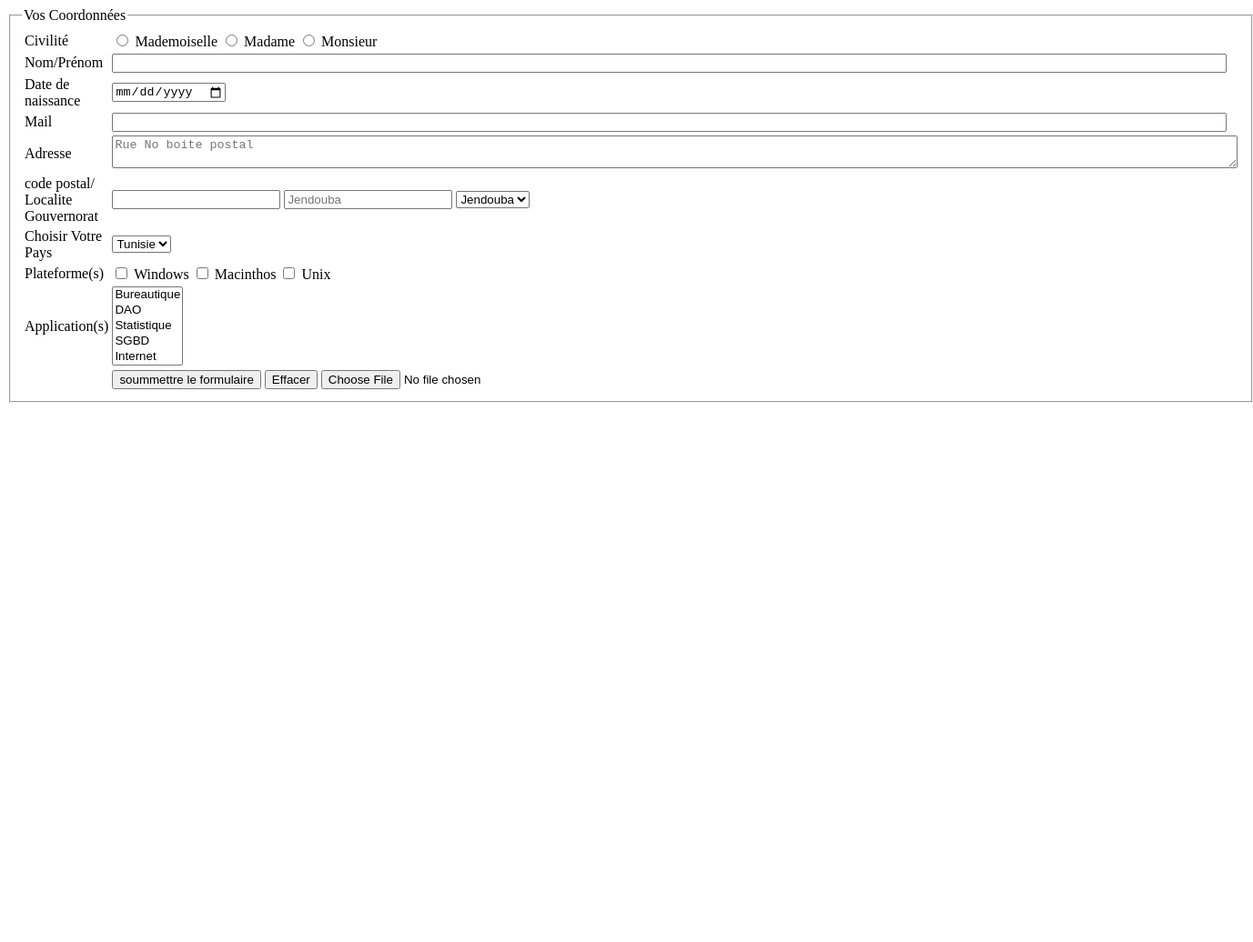
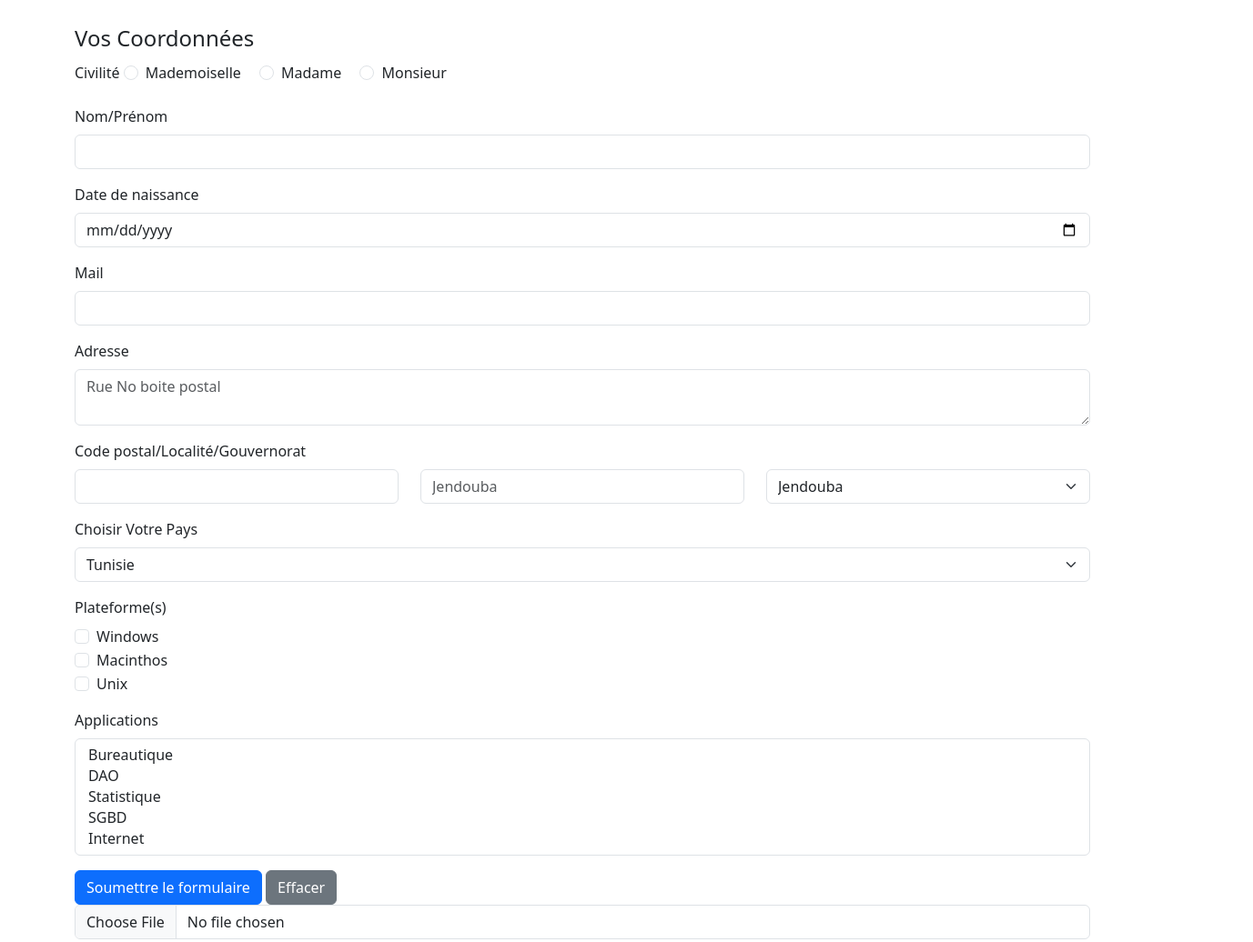
Before and after one commit to Soumma-Ousmane-Diallo/TroisiemeGroup, a plain HTML site: page Application.html in a window 1280 px wide. Shown: the whole page at 91% size, 1377 px wide, since content can reach past the window. Before the commit the page ends 800 px from the top, so only its background shows below. Drawn offline with nearby package versions, Linux system fonts and the light colour scheme.

Commit message:
syliser avec bootstrap

```diff
--- a/Application.html
+++ b/Application.html
@@ -1,88 +1,108 @@
-<!doctype html>
-<html>
+<!DOCTYPE html>
+<html lang="fr">
 <head>
     <title>FORMULAIRE</title>
-  <meta charset = "utf-8">
+    <meta charset="UTF-8">
+    <!-- Bootstrap CSS -->
+    <link href="https://cdn.jsdelivr.net/npm/bootstrap@5.3.0/dist/css/bootstrap.min.css" rel="stylesheet">
 </head>
 <body>
-    <form size="40">
+    <div class="container mt-4">
+        <form>
             <fieldset>
-	   <legend> Vos Coordonnées</legend>
-	   <table>
-	    <tr>
-         <td>Civilité</td>
-		 <td><input type="radio" value="Mademoiselle" name="statut" id="made"size="80"/> <label for="made">Mademoiselle</label>
-		 <input type="radio" value="Madame" name="statut" id="Madame"/> <label for="Madame">Madame</label>
-		 <input type="radio" value="Monsieur" name="statut" id="Monsieur"/> <label for="Monsieur">Monsieur</label></td>
-		</td>
-		</tr>
-	    <tr>
-		 <td><label for="Nom/prenom">Nom/Prénom</label></td>
-		 <td><input type="text" name="Nom/prenom" id="Nom/prenom"/ size="150"></td>
-		</tr>
-		<tr>
-		 <td><label for="date">Date de naissance</label></td>
-		 <td><input type="date" name="date" id="date" size="150"/></td>
-		 </tr>
-		 <tr>
-		 <td><label for="mail">Mail</label></td>
-		 <td><input type="mail" name="mail" id="mail" size="150"/></td>
-		</tr>
-		<tr>
-		 <td><label for="">Adresse</label></td>
-		<td><textarea name="adresse" id="adresse" placeholder="Rue No boite postal" cols="152" rows="2"></textarea></td>
-		</tr>
-		<tr>
-		 <td><label for="code postal">code postal/</label></br>
-		     <label for="localite">Localite</label></br>
-		     <label for="Gouvernorat">Gouvernorat</label>
-		 </td>
-		  <td><input type="code postal" name="code postal" id="code postal"/>
-		    <input type="text" name="localite" id="localite" placeholder="Jendouba"/>
-		    <select name="Gouvernorat" id="Gouvernorat">
+                <legend>Vos Coordonnées</legend>
+                <div class="mb-3">
+                    <label class="form-label">Civilité</label>
+                    <div class="form-check form-check-inline">
+                        <input class="form-check-input" type="radio" value="Mademoiselle" name="statut" id="made">
+                        <label class="form-check-label" for="made">Mademoiselle</label>
+                    </div>
+                    <div class="form-check form-check-inline">
+                        <input class="form-check-input" type="radio" value="Madame" name="statut" id="Madame">
+                        <label class="form-check-label" for="Madame">Madame</label>
+                    </div>
+                    <div class="form-check form-check-inline">
+                        <input class="form-check-input" type="radio" value="Monsieur" name="statut" id="Monsieur">
+                        <label class="form-check-label" for="Monsieur">Monsieur</label>
+                    </div>
+                </div>
+                <div class="mb-3">
+                    <label class="form-label" for="Nom/prenom">Nom/Prénom</label>
+                    <input class="form-control" type="text" name="Nom/prenom" id="Nom/prenom" size="150">
+                </div>
+                <div class="mb-3">
+                    <label class="form-label" for="date">Date de naissance</label>
+                    <input class="form-control" type="date" name="date" id="date" size="150">
+                </div>
+                <div class="mb-3">
+                    <label class="form-label" for="mail">Mail</label>
+                    <input class="form-control" type="email" name="mail" id="mail" size="150">
+                </div>
+                <div class="mb-3">
+                    <label class="form-label" for="adresse">Adresse</label>
+                    <textarea class="form-control" name="adresse" id="adresse" placeholder="Rue No boite postal" cols="152" rows="2"></textarea>
+                </div>
+                <div class="mb-3">
+                    <label class="form-label" for="code postal">Code postal/Localité/Gouvernorat</label>
+                    <div class="row">
+                        <div class="col">
+                            <input class="form-control" type="text" name="code postal" id="code postal">
+                        </div>
+                        <div class="col">
+                            <input class="form-control" type="text" name="localite" id="localite" placeholder="Jendouba">
+                        </div>
+                        <div class="col">
+                            <select class="form-select" name="Gouvernorat" id="Gouvernorat">
                                 <option value="Jendouba">Jendouba</option>
                                 <option value="RCI">RCI</option>
                                 <option value="RG">RG</option>
                             </select>
-		  </td>
-		</tr>
-		<tr>
-		<td><label for="Pays"> Choisir Votre Pays</label></td>
-		<td><select name="Pays" id="Pays">
-			<option value="Mali">Tunisie</option>
+                        </div>
+                    </div>
+                </div>
+                <div class="mb-3">
+                    <label class="form-label" for="Pays">Choisir Votre Pays</label>
+                    <select class="form-select" name="Pays" id="Pays">
+                        <option value="Tunisie">Tunisie</option>
                         <option value="RCI">RCI</option>
                         <option value="RG">RG</option>
                     </select>
-		</td>
-		</tr>
-         <tr>
-         <td><label>Plateforme(s)</label></td>
-	     <td><input type="checkbox" name="Windows" id="Windows"/>
-         <label for="Windows">Windows</label>
-         <input type="checkbox" name="Macinthos" id="Macinthos">
-		<label for="Macinthos">Macinthos</label>
-         <input type="checkbox" name="unix" id="unix">
-		<label for="unix">Unix</label></td>
-		</tr>
-		<tr>
-		<td><label for="Pays">Application(s)</label></td>
-		<td><select name="Pays" id="Pays" size="5">
+                </div>
+                <div class="mb-3">
+                    <label class="form-label">Plateforme(s)</label>
+                    <div class="form-check">
+                        <input class="form-check-input" type="checkbox" name="Windows" id="Windows">
+                        <label class="form-check-label" for="Windows">Windows</label>
+                    </div>
+                    <div class="form-check">
+                        <input class="form-check-input" type="checkbox" name="Macinthos" id="Macinthos">
+                        <label class="form-check-label" for="Macinthos">Macinthos</label>
+                    </div>
+                    <div class="form-check">
+                        <input class="form-check-input" type="checkbox" name="unix" id="unix">
+                        <label class="form-check-label" for="unix">Unix</label>
+                    </div>
+                </div>
+                <div class="mb-3">
+                    <label class="form-label" for="Applications">Applications</label>
+                    <select class="form-select" name="Applications" id="Applications" size="5">
                         <option value="b">Bureautique</option>
                         <option value="d">DAO</option>
                         <option value="s">Statistique</option>
                         <option value="s">SGBD</option>
                         <option value="s">Internet</option>
                     </select>
-		</td>
-		</tr>
-		<tr>
-		<td> </td>
-		<td><input type="submit" value="soummettre le formulaire"/>
-		<input type="reset" value="Effacer"/>
-		<input type="file" value="Choisir un fichier" name="fichier"/></td>
-		</tr>
+                </div>
+                <div class="mb-3">
+                    <button class="btn btn-primary" type="submit">Soumettre le formulaire</button>
+                    <button class="btn btn-secondary" type="reset">Effacer</button>
+                    <input class="form-control" type="file" value="Choisir un fichier" name="fichier">
+                </div>
             </fieldset>
-	 </table>
         </form>
- <body>
-<html>
+    </div>
+
+    <!-- Bootstrap JS (optionnel) -->
+    <script src="https://cdn.jsdelivr.net/npm/bootstrap@5.3.0/dist/js/bootstrap.bundle.min.js"></script>
+</body>
+</html>
```
Lines whose indentation alone changed are shown as unchanged.
